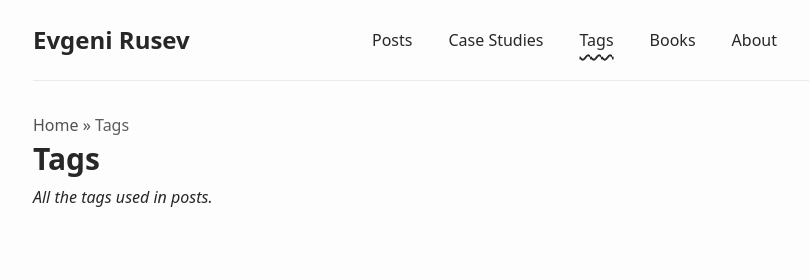
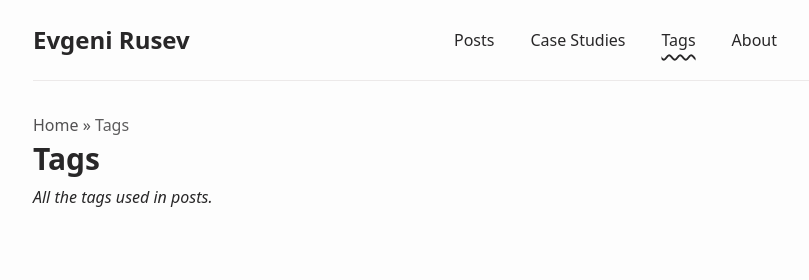
Before and after one commit to evgenirusev/blog, an Astro site: page /tags in a window 1280 px wide. Shown: the top 280 px of the page, 175-984 px from the left. Built offline with nearby package versions, Linux system fonts and the light colour scheme; Astro itself is replaced by a stand-in of ours.

Commit message:
chore: hide Books page for now
- Remove Books link from the header navigation.
- Rename src/pages/books.md → src/pages/_books.md so Astro skips
  routing it (the underscore prefix excludes a file from the build).
  Content is preserved in the repo so we can unhide later by reverting
  the rename.

```diff
--- a/src/components/Header.astro
+++ b/src/components/Header.astro
@@ -87,11 +87,6 @@ const isActive = (path: string) => {
           </a>
         </li>
         <li class="col-span-2">
-          <a href="/books" class:list={{ "active-nav": isActive("/books") }}>
-            Books
-          </a>
-        </li>
-        <li class="col-span-2">
           <a href="/about" class:list={{ "active-nav": isActive("/about") }}>
             About
           </a>
```
Also changed, not shown: src/pages/_books.md (renamed from src/pages/books.md).
